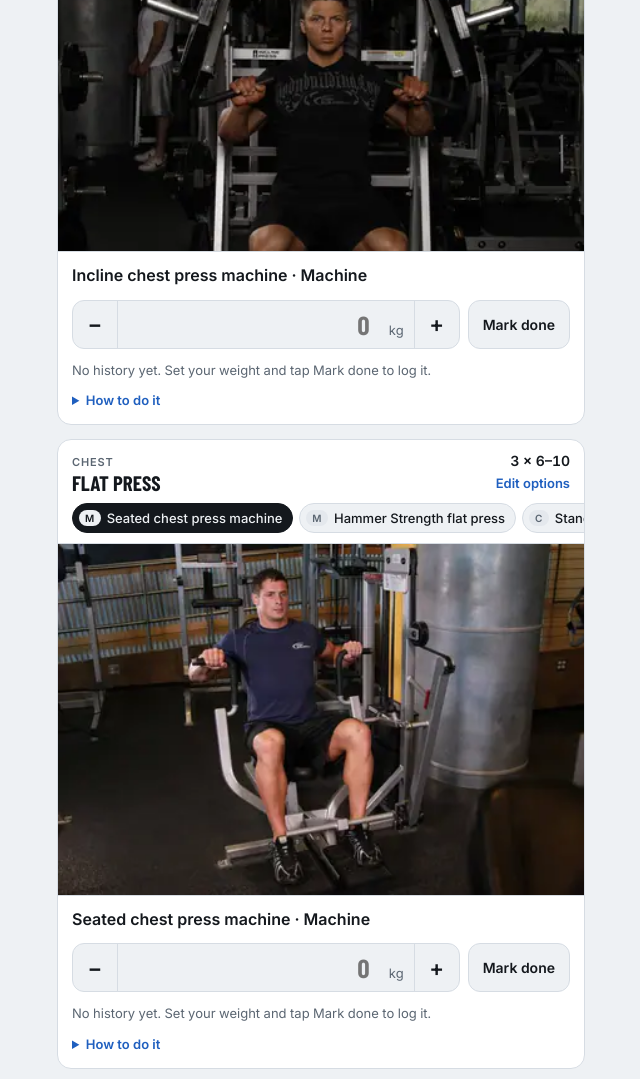
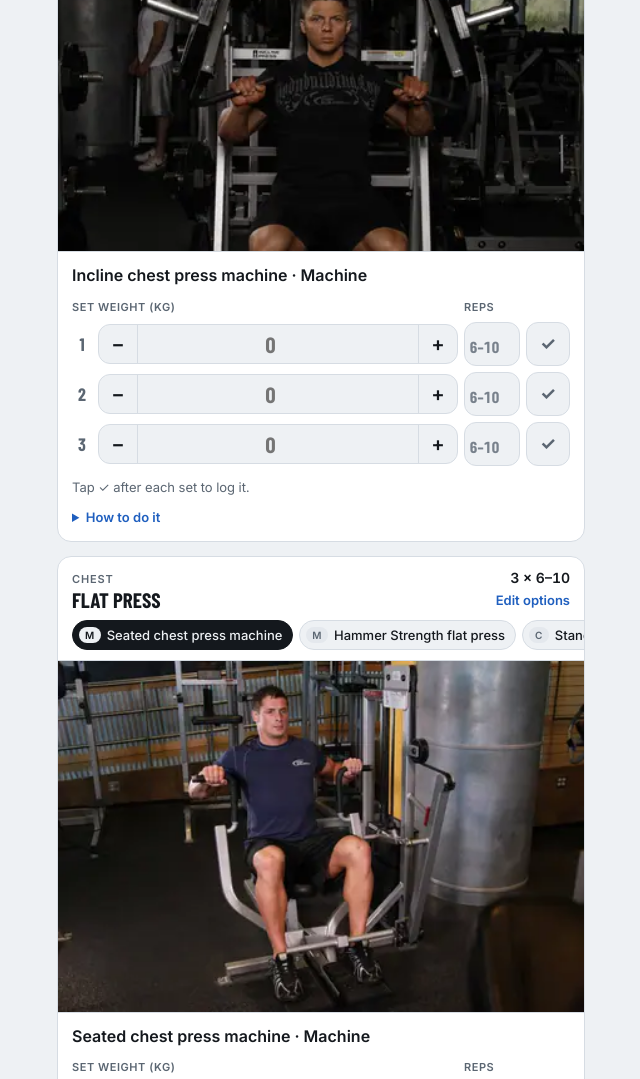
Before and after one commit to raheelkhursheed-boop/split-day, a plain HTML site: page index.html in a window 1280 px wide. Shown: the part 666-1745 px from the top of the page, without its empty margins (319-959 px from the left). Drawn offline with nearby package versions, Linux system fonts and the light colour scheme.

Commit message:
Log 3 sets per exercise with weight and reps
Each lift and weighted ab move gets 3 set rows (weight, reps with the
target range as a hint, tick). Ab conditioning gets 3 round ticks.
History keeps per-set weight x reps; saved weights carry over.

Co-Authored-By: Claude Opus 5.5 <noreply@anthropic.com>
Claude-Session: https://claude.ai/code/session_01UJz8apqhYiQ8qG3EQRathi

```diff
--- a/index.html
+++ b/index.html
@@ -136,6 +136,21 @@ details.moved{background:var(--surface);border:1px dashed var(--line);border-rad
 details.moved[open]>*+*{margin-top:12px}
 details.moved summary{font:600 14px var(--body);color:var(--muted);cursor:pointer}
 .restcard .body{gap:6px}
+.sets{display:flex;flex-direction:column;gap:6px}
+.shead,.srow{display:grid;grid-template-columns:20px minmax(0,1fr) 56px 44px;gap:6px;align-items:center}
+.shead{font-size:11px;font-weight:600;color:var(--muted);text-transform:uppercase;letter-spacing:.05em}
+.snum{font:700 18px var(--display);color:var(--muted);text-align:center}
+.step.sm button{width:38px;font-size:20px}
+.step.sm input{font-size:22px;text-align:center;padding:6px 0}
+.step.sm label{justify-content:center}
+.reps::placeholder{color:var(--muted);font-size:16px;opacity:.8}
+.reps{width:100%;min-width:0;border:1px solid var(--line);border-radius:12px;background:var(--bg);color:var(--fg);font:700 22px var(--display);text-align:center;padding:6px 0;font-variant-numeric:tabular-nums;height:100%}
+.tick{border:1px solid var(--line);background:var(--bg);color:var(--muted);border-radius:12px;font:700 18px var(--body);cursor:pointer;min-height:44px}
+.tick[aria-pressed="true"]{background:var(--ok);border-color:var(--ok);color:#fff}
+.srow.sdone .step,.srow.sdone .reps{border-color:var(--ok)}
+.rounds{display:flex;align-items:center;gap:8px}
+.rounds .rl{font-size:13px;font-weight:600;color:var(--muted);margin-right:auto}
+.tick.big{width:56px;font:700 18px var(--display)}
 </style>
 </head>
 <body>
@@ -182,7 +197,9 @@ function setUnit(u){
   if(u===S.unit)return;
   const f=u==='lb'?2.20462:1/2.20462, r=u==='lb'?5:2.5;
   for(const k in S.w)if(!k.startsWith('min:'))S.w[k]=Math.round(S.w[k]*f/r)*r;
-  for(const k in S.hist)if(!k.startsWith('min:'))S.hist[k]=S.hist[k].map(([d,w])=>[d,Math.round(w*f/r)*r]);
+  const cv=w=>w==null?w:Math.round(w*f/r)*r;
+  for(const k in S.hist)if(!k.startsWith('min:'))S.hist[k]=S.hist[k].map(e=>e[2]?[e[0],cv(e[1]),e[2].map(x=>[cv(x[0]),x[1]])]:[e[0],cv(e[1])]);
+  for(const d in (S.sets||{}))for(const id in S.sets[d]){const v=S.sets[d][id];if(Array.isArray(v)&&v.length&&typeof v[0]==='object')v.forEach(x=>x.w=cv(x.w))}
   S.unit=u;save();render();
 }
 let toastT;function toast(m){const t=document.getElementById('toast');t.textContent=m;t.hidden=false;clearTimeout(toastT);toastT=setTimeout(()=>t.hidden=true,2400)}
@@ -306,11 +323,57 @@ function slotCard(id,s,dn){
     const t=today();S.done[t]=S.done[t]||{};
     if(S.done[t][id]){delete S.done[t][id];if(log!=='none')unlogHist(k)}else{S.done[t][id]=true;extra&&extra()}
     pruneDone();save();render();}},dn[id]?'✓ Done':'Mark done');
-  if(log==='none'){
+  const t0=today();
+  if(log==='kg'){
+    const NS=3;
+    S.sets=S.sets||{};S.sets[t0]=S.sets[t0]||{};
+    const le=lastEntry(k), prev=(le&&le[2])||[];
+    let rows=S.sets[t0][id];
+    if(!rows||rows.length<NS){rows=(rows||[]).slice();while(rows.length<NS){const i=rows.length;rows.push({w:S.w[k]!=null?S.w[k]:(prev[i]?prev[i][0]:null),r:prev[i]?prev[i][1]:null,d:false})}}
+    const commitSets=()=>{S.sets[t0][id]=rows;const ks=Object.keys(S.sets).sort();while(ks.length>14)delete S.sets[ks.shift()];
+      const doneRows=rows.filter(x=>x.d);
+      S.done[t0]=S.done[t0]||{};
+      if(doneRows.length){const top=doneRows[doneRows.length-1].w;if(top!=null)S.w[k]=top;logHist(k,top??0,doneRows.map(x=>[x.w??0,x.r??0]))}else unlogHist(k);
+      if(doneRows.length===rows.length)S.done[t0][id]=true;else delete S.done[t0][id];
+      save()};
+    const tgt=(s.sr.match(/×\s*([\d–-]+)/)||[])[1]||'';
+    const box=el('div',{class:'sets'});
+    box.append(el('div',{class:'shead'},el('span',{},'Set'),el('span',{},'Weight ('+S.unit+')'),el('span',{},'Reps'),el('span',{},'')));
+    rows.forEach((row,i)=>{
+      const wi=el('input',{id:'w-'+id+'-'+i,type:'number',inputmode:'decimal',step:'any',min:'0','aria-label':'Set '+(i+1)+' weight',placeholder:'0',value:row.w!=null?String(row.w):''});
+      const ri=el('input',{id:'r-'+id+'-'+i,class:'reps',type:'number',inputmode:'numeric',min:'0',step:'1','aria-label':'Set '+(i+1)+' reps, target '+(tgt||'any'),placeholder:tgt||'–',value:row.r!=null?String(row.r):''});
+      const setW=v=>{v=Math.max(0,Math.round(v*100)/100);wi.value=String(v);row.w=v;
+        // carry a new weight forward to later sets that aren't done yet
+        for(let j=i+1;j<rows.length;j++)if(!rows[j].d){rows[j].w=v;const e=document.getElementById('w-'+id+'-'+j);if(e)e.value=String(v)}
+        commitSets()};
+      wi.addEventListener('change',()=>{const v=parseFloat(wi.value);if(isNaN(v)){row.w=null;commitSets()}else setW(v)});
+      ri.addEventListener('change',()=>{const v=parseInt(ri.value,10);row.r=isNaN(v)?null:Math.max(0,v);commitSets()});
+      const cw=()=>parseFloat(wi.value)||0;
+      box.append(el('div',{class:'srow'+(row.d?' sdone':'')},
+        el('span',{class:'snum'},String(i+1)),
+        el('div',{class:'step sm'},
+          el('button',{type:'button','aria-label':'Decrease set '+(i+1)+' weight',onclick:()=>setW(cw()-stepFor(log))},'−'),
+          el('label',{for:'w-'+id+'-'+i},wi),
+          el('button',{type:'button','aria-label':'Increase set '+(i+1)+' weight',onclick:()=>setW(cw()+stepFor(log))},'+')),
+        ri,
+        el('button',{type:'button',class:'tick','aria-pressed':String(row.d),'aria-label':(row.d?'Undo set ':'Complete set ')+(i+1),onclick:()=>{
+          if(!row.d){const v=parseFloat(wi.value);row.w=isNaN(v)?row.w:v;const rv=parseInt(ri.value,10);row.r=isNaN(rv)?row.r:rv}
+          row.d=!row.d;commitSets();render()}},'✓')));
+    });
+    body.append(box);
+    body.append(el('div',{class:'last'},...(le?['Last time: ',el('b',{},(le[2]&&le[2].length?le[2].map(x=>x[0]+'×'+(x[1]||'?')).join(', '):le[1]+' '+S.unit)),(le[2]&&le[2].length?' '+S.unit:''),' on '+fmtDate(le[0])]:['Tap ✓ after each set to log it.'])));
+  }else if(log==='none'&&/^3 rounds/.test(s.sr)){
+    S.sets=S.sets||{};S.sets[t0]=S.sets[t0]||{};
+    const rows=S.sets[t0][id]||[false,false,false];
+    const box=el('div',{class:'rounds'},el('span',{class:'rl'},'Rounds'));
+    rows.forEach((d,i)=>box.append(el('button',{type:'button',class:'tick big','aria-pressed':String(d),'aria-label':'Round '+(i+1),onclick:()=>{
+      rows[i]=!rows[i];S.sets[t0][id]=rows;S.done[t0]=S.done[t0]||{};if(rows.every(Boolean))S.done[t0][id]=true;else delete S.done[t0][id];pruneDone();save();render()}},String(i+1))));
+    body.append(box);
+  }else if(log==='none'){
     body.append(el('div',{class:'log'},doneBtn()));
   }else{
     const u=unitFor(log);
-    const inp=el('input',{id:'w-'+id,type:'number',inputmode:'decimal',step:'any',min:'0','aria-label':(log==='min'?'Minutes for ':'Weight for ')+nm,placeholder:'0',value:S.w[k]!=null?String(S.w[k]):''});
+    const inp=el('input',{id:'w-'+id,type:'number',inputmode:'decimal',step:'any',min:'0','aria-label':'Minutes for '+nm,placeholder:'0',value:S.w[k]!=null?String(S.w[k]):''});
     const cur=()=>parseFloat(inp.value)||0;
     const setW=v=>{v=Math.max(0,Math.round(v*100)/100);inp.value=String(v);S.w[k]=v;if(dn[id])logHist(k,v);save()};
     inp.addEventListener('change',()=>{const v=parseFloat(inp.value);if(isNaN(v)){delete S.w[k];save()}else setW(v)});
@@ -321,7 +384,7 @@ function slotCard(id,s,dn){
         el('button',{type:'button','aria-label':'Increase',onclick:()=>setW(cur()+stepFor(log))},'+')),
       doneBtn(()=>{if(inp.value!=='')logHist(k,cur())})));
     const le=lastEntry(k);
-    body.append(el('div',{class:'last'},...(le?['Last time: ',el('b',{},le[1]+' '+u),' on '+fmtDate(le[0])]:[log==='min'?'Set your minutes and tap Mark done to log it.':'No history yet. Set your weight and tap Mark done to log it.'])));
+    body.append(el('div',{class:'last'},...(le?['Last time: ',el('b',{},le[1]+' '+u),' on '+fmtDate(le[0])]:['Set your minutes and tap Mark done to log it.'])));
   }
   const st=o.img&&!o.ap&&DATA.steps[o.img];
   if(st){const ol=el('ol');st.forEach(x=>ol.append(el('li',{},x)));body.append(el('details',{},el('summary',{},'How to do it'),ol))}
@@ -358,7 +421,7 @@ function backupBox(){
       el('button',{type:'button',class:'btn',onclick:async()=>{ta.value=JSON.stringify(S);ta.select();try{await navigator.clipboard.writeText(ta.value);toast('Backup copied')}catch(e){toast('Backup selected. Copy it.')}}},'Copy backup'),
       el('button',{type:'button',class:'btn primary',onclick:()=>{try{const j=JSON.parse(ta.value);if(!j||typeof j!=='object'||!('w' in j))throw 0;S=Object.assign(BLANK(),j);if(!S.rec)S.rec={};if(!S.custom)S.custom={};save();render();toast('Backup restored')}catch(e){toast('That doesn\'t look like a backup')}}},'Restore from text')));
 }
-function logHist(k,w){const t=today();const h=(S.hist[k]=S.hist[k]||[]);if(h.length&&h[h.length-1][0]===t)h[h.length-1][1]=w;else h.push([t,w]);if(h.length>40)h.splice(0,h.length-40)}
+function logHist(k,w,sets){const t=today();const h=(S.hist[k]=S.hist[k]||[]);const e=sets?[t,w,sets]:[t,w];if(h.length&&h[h.length-1][0]===t)h[h.length-1]=e;else h.push(e);if(h.length>40)h.splice(0,h.length-40)}
 function unlogHist(k){const h=S.hist[k];if(h&&h.length&&h[h.length-1][0]===today())h.pop()}
 function pruneDone(){const ks=Object.keys(S.done).sort();while(ks.length>14)delete S.done[ks.shift()]}
 function finishDay(){
--- a/sw.js
+++ b/sw.js
@@ -1,4 +1,4 @@
-const C='splitday-v2';
+const C='splitday-v3';
 self.addEventListener('install',e=>{e.waitUntil(caches.open(C).then(c=>c.addAll(['./','index.html','data.json','manifest.webmanifest','icon-192.png'])));self.skipWaiting()});
 self.addEventListener('activate',e=>{e.waitUntil(caches.keys().then(ks=>Promise.all(ks.filter(k=>k!==C).map(k=>caches.delete(k)))).then(()=>self.clients.claim()))});
 self.addEventListener('fetch',e=>{
```
Also changed, not shown: data.json.
